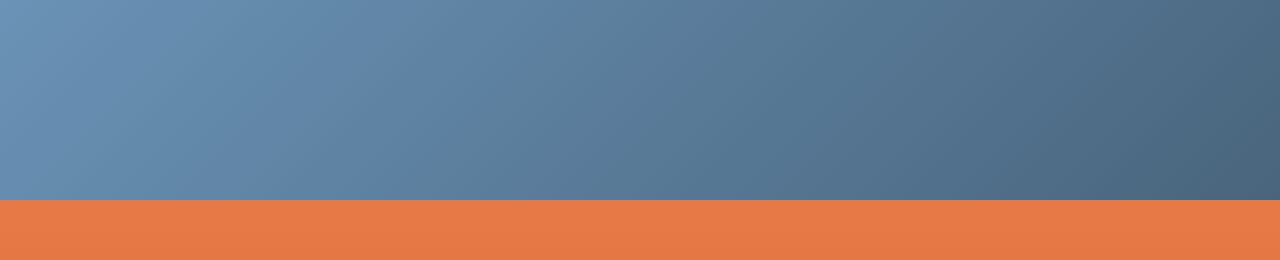
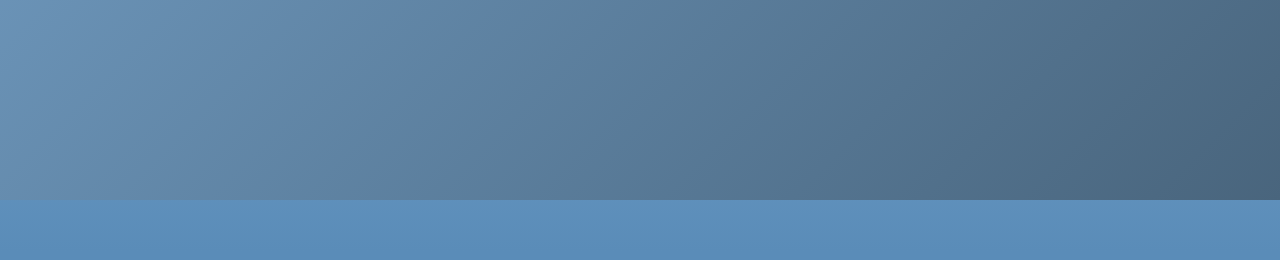
Before and after one commit to ChrisCartwright/QueensUCTC, a PHP site: page / in a window 1280 px wide. Shown: the part 1280-1540 px from the top of the page. Run offline with PHP 8.4, Linux system fonts and the light colour scheme; some libraries are stand-ins or nearby versions.

Commit message:
playing with colors

```diff
--- a/style.css
+++ b/style.css
@@ -265,29 +265,48 @@
     padding: 5vh 50px 50px 75px;
     width: 100%;
     height: 100vh;
-    background: rgba(255,153,106,1);
+    background: #ffffff;
+    background: -moz-linear-gradient(top, #ffffff 0%, #ffffff 40%, #76a3cb 56%, #5a8cb8 99%);
+    background: -webkit-gradient(left top, left bottom, color-stop(0%, #ffffff), color-stop(40%, #ffffff), color-stop(56%, #76a3cb), color-stop(99%, #5a8cb8));
+    background: -webkit-linear-gradient(top, #ffffff 0%, #ffffff 40%, #76a3cb 56%, #5a8cb8 99%);
+    background: -o-linear-gradient(top, #ffffff 0%, #ffffff 40%, #76a3cb 56%, #5a8cb8 99%);
+    background: -ms-linear-gradient(top, #ffffff 0%, #ffffff 40%, #76a3cb 56%, #5a8cb8 99%);
+    background: linear-gradient(to bottom, #ffffff 0%, #ffffff 40%, #76a3cb 56%, #5a8cb8 99%);
+    filter: progid:DXImageTransform.Microsoft.gradient( startColorstr='#ffffff', endColorstr='#5a8cb8', GradientType=0 );
+
+    /*background: rgba(255,153,106,1);
     background: -moz-linear-gradient(top, rgba(255,153,106,1) 0%, rgba(229,119,68,1) 100%);
     background: -webkit-gradient(left top, left bottom, color-stop(0%, rgba(255,153,106,1)), color-stop(100%, rgba(229,119,68,1)));
     background: -webkit-linear-gradient(top, rgba(255,153,106,1) 0%, rgba(229,119,68,1) 100%);
     background: -o-linear-gradient(top, rgba(255,153,106,1) 0%, rgba(229,119,68,1) 100%);
     background: -ms-linear-gradient(top, rgba(255,153,106,1) 0%, rgba(229,119,68,1) 100%);
     background: linear-gradient(to bottom, rgba(255,153,106,1) 0%, rgba(229,119,68,1) 100%);
-    filter: progid:DXImageTransform.Microsoft.gradient( startColorstr='#ff996a', endColorstr='#e57744', GradientType=0 );
+    filter: progid:DXImageTransform.Microsoft.gradient( startColorstr='#ff996a', endColorstr='#e57744', GradientType=0 );*/
 }
 
 #past {
+    background: #ffffff;
+    background: -moz-linear-gradient(top, #ffffff 0%, #ffffff 40%, #76a3cb 56%, #5a8cb8 99%);
+    background: -webkit-gradient(left top, left bottom, color-stop(0%, #ffffff), color-stop(40%, #ffffff), color-stop(56%, #76a3cb), color-stop(99%, #5a8cb8));
+    background: -webkit-linear-gradient(top, #ffffff 0%, #ffffff 40%, #76a3cb 56%, #5a8cb8 99%);
+    background: -o-linear-gradient(top, #ffffff 0%, #ffffff 40%, #76a3cb 56%, #5a8cb8 99%);
+    background: -ms-linear-gradient(top, #ffffff 0%, #ffffff 40%, #76a3cb 56%, #5a8cb8 99%);
+    background: linear-gradient(to bottom, #ffffff 0%, #ffffff 40%, #76a3cb 56%, #5a8cb8 99%);
+    filter: progid:DXImageTransform.Microsoft.gradient( startColorstr='#ffffff', endColorstr='#5a8cb8', GradientType=0 );
+
+
     position: absolute;
     padding: 0px;
     height: calc(100vh - 60px);
     width:100%;
-    background: rgba(118,163,203,1);
+    /*background: rgba(118,163,203,1);
     background: -moz-linear-gradient(-45deg, rgba(118,163,203,1) 0%, rgba(73,101,125,1) 100%);
     background: -webkit-gradient(left top, right bottom, color-stop(0%, rgba(118,163,203,1)), color-stop(100%, rgba(73,101,125,1)));
     background: -webkit-linear-gradient(-45deg, rgba(118,163,203,1) 0%, rgba(73,101,125,1) 100%);
     background: -o-linear-gradient(-45deg, rgba(118,163,203,1) 0%, rgba(73,101,125,1) 100%);
     background: -ms-linear-gradient(-45deg, rgba(118,163,203,1) 0%, rgba(73,101,125,1) 100%);
     background: linear-gradient(135deg, rgba(118,163,203,1) 0%, rgba(73,101,125,1) 100%);
-    filter: progid:DXImageTransform.Microsoft.gradient( startColorstr='#76a3cb', endColorstr='#49657d', GradientType=1 );
+    filter: progid:DXImageTransform.Microsoft.gradient( startColorstr='#76a3cb', endColorstr='#49657d', GradientType=1 );*/
     color: white;
 }
 
```
